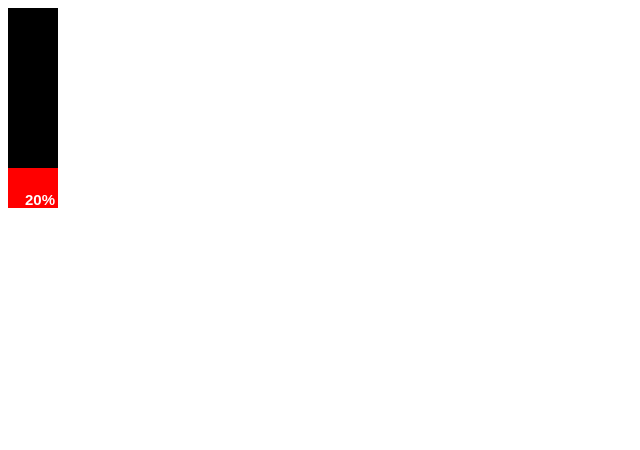
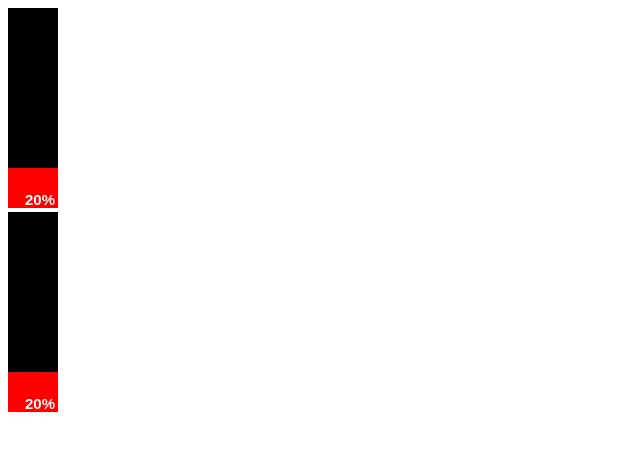
Before and after one commit to Mobilpadde/ScBox, a plain HTML site: page example.html in a window 1280 px wide. Shown: the whole page, without its empty margins (0-640 px from the left). Drawn offline with nearby package versions, Linux system fonts and the light colour scheme.

Commit message:
v 0.0.3
Did the whole README.
Rest in changelog

```diff
--- a/example.html
+++ b/example.html
@@ -5,6 +5,7 @@
 		<title></title>
 	</head>
 	<body>
+		<div class="scbox"></div>
 		<div class="scbox"></div>
 		<script type="text/javascript" src="https://ajax.googleapis.com/ajax/libs/jquery/1.7.2/jquery.min.js"></script>
 		<script type="text/javascript" src="scBox.jquery.js"></script>
--- a/scBox.jquery.js
+++ b/scBox.jquery.js
@@ -2,7 +2,7 @@
  * ScrollBox - Scroll that box!
  * Mads Cordes | Mobilpadde@gmail.com | http://githut.com/Mobilpadde | http://twitter.com/Mobilpadde
  * @author Mads Cordes
- * @version 0.0.1
+ * @version 0.0.3
 **/
 (function($){
 	$.fn.scBox = function(options){
@@ -14,15 +14,25 @@
 			fontSize: 15,
 			textColor: "#fff",
 			bgColor: "#000",
-			slideColor: "#ff0000"
+			slideColor: "#ff0000",
+			change : function(){ return false; }
 		};
 
-		var $opt = $.extend({}, $.fn.scBox.defaults, options);
+		return this.each(function(){
+			var $opt = $.extend({}, $.fn.scBox.defaults, options),
+				$dataValues = ["start","width","height","step","fontSize","textColor","bgColor","slideColor"],
+				$extend = {},
+				$this = $(this);
 
-		console.log($opt);
+			$.each($dataValues, function(index, val){
+				//console.log(val);
+				if($this.attr("data-"+val)){
+					$extend[val] = $this.attr("data-"+val);
+				}
+			})
+			$.extend($opt, $extend);
 
-		$.each(this, function(index, $this){
-			var i = $opt.start;
+			var i = $opt.start,
 				canvas = $("<canvas width="+$opt.width+" height="+$opt.height+"></canvas>").appendTo($this),
 				ctx = canvas[0].getContext("2d");
 
@@ -114,7 +124,6 @@
 					doText();
 				})
 			}
-			return $this;
 		})
 	}
 })(jQuery);
```
Also changed, not shown: scBox.jquery.min.js, 1 other file.
